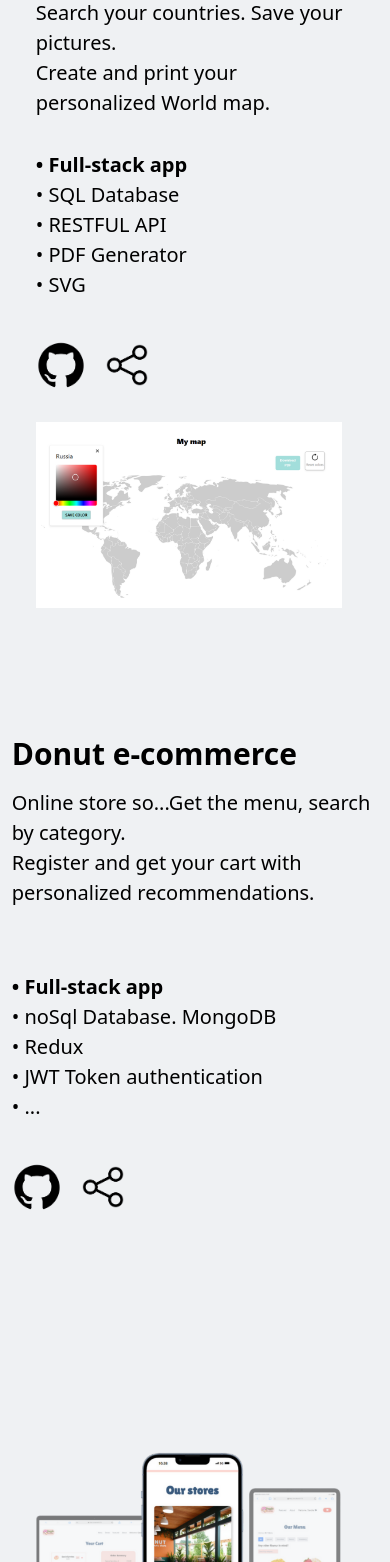
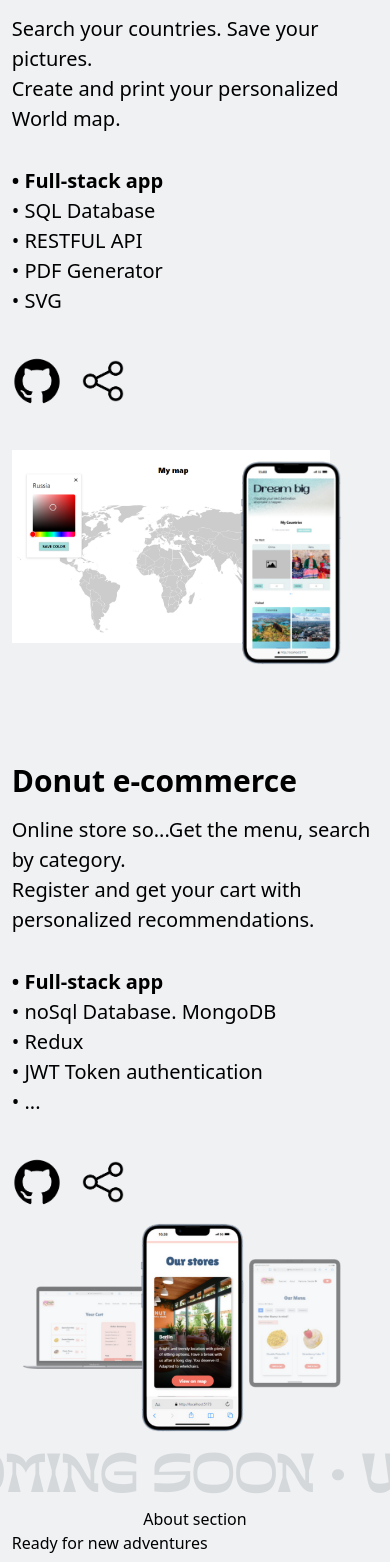
Before and after one commit to Ruthstring/Portfolio24, a React (Vite) app: page / in a window 390 px wide. Shown: the part 1961-3523 px from the top of the page. Built offline with nearby package versions, Linux system fonts and the light colour scheme.

Commit message:
changes in responsiveness. basics done. changing to contact2 branch

```diff
--- a/src/components/MoreText.jsx
+++ b/src/components/MoreText.jsx
@@ -4,7 +4,8 @@ import React,{useState,useEffect} from "react";
 const TextCarousel = () => {
     return (
       <div className="carousel-container">
-        <div className="carousel-text">
+        <div className="carousel-text text-6xl md:text-8xl lg:text-[10rem]">
+          MORE COMING SOON&nbsp;·&nbsp;WORKING HARD&nbsp;·&nbsp;LEARNING FAST&nbsp;·&nbsp;
           MORE COMING SOON&nbsp;·&nbsp;WORKING HARD&nbsp;·&nbsp;LEARNING FAST&nbsp;·&nbsp;
           MORE COMING SOON&nbsp;·&nbsp;WORKING HARD&nbsp;·&nbsp;LEARNING FAST&nbsp;·&nbsp;
           MORE COMING SOON&nbsp;·&nbsp;WORKING HARD&nbsp;·&nbsp;LEARNING FAST&nbsp;·&nbsp;
--- a/src/components/Project1.jsx
+++ b/src/components/Project1.jsx
@@ -17,9 +17,9 @@ const Project1 = () => {
   }, []);
 
   return (
-    <div className="section-container p-6">
+    <div className="section-container">
       {/* Title */}
-      <h1 className="text-6xl lg:pb-20">Projects</h1>
+      <h1 className="text-6xl pb-10 md:pb-0 lg:pb-20">Projects</h1>
 
       <div className="flex flex-col md:flex-row items-center">
 
@@ -27,21 +27,21 @@ const Project1 = () => {
       <div className="hidden 2xl:block 2xl:w-1/6"></div>
 
         {/* Project Text */}
-        <div className="project-text w-full md:w-1/2  xl:w-1/2  2xl:w-[40%]  ">
-          <h1 className="text-3xl font-bold mb-4 text-left 2xl:text-6xl">LoveTravel App</h1>
+        <div className="project-text w-full md:w-1/2  xl:w-1/2  2xl:w-[40%] pb-3 ">
+          <h1 className="text-3xl  font-bold mb-4 text-left 2xl:text-6xl">LoveTravel App</h1>
 
           <div className="flex flex-col space-y-2 text-left">
-            <p className="2xl:text-4xl">
+            <p className="2xl:text-2xl">
               Search your countries. Save your pictures.<br/> Create and print your
               personalized World map.
             </p>
             <br />
-            <div className="app-features text-left 2xl:text-4xl">
-              <p className="font-bold 2xl:text-4xl"> • Full-stack app</p>
-              <p className="2xl:text-4xl"> • SQL Database</p>
-              <p  className="2xl:text-4xl" > • RESTFUL API</p>
-              <p  className="2xl:text-4xl"  > • PDF Generator</p>
-              <p  className="2xl:text-4xl"  > • SVG</p>
+            <div className="app-features text-left 2xl:text-2xl">
+              <p className="font-bold 2xl:text-2xl"> • Full-stack app</p>
+              <p className="2xl:text-2xl"> • SQL Database</p>
+              <p  className="2xl:text-2xl" > • RESTFUL API</p>
+              <p  className="2xl:text-2xl"  > • PDF Generator</p>
+              <p  className="2xl:text-2xl"  > • SVG</p>
             </div>
             <br />
           </div>
@@ -82,13 +82,13 @@ const Project1 = () => {
             <img
               src={Img2}
               alt="Image Map"
-              className="w-[100%]  pr-3 z-10 relative transition-transform duration-500 ease-in-out hover:scale-110 hover:z-40"
+              className=" w-[90%] md:w-[100%]  pr-3 z-10 relative transition-transform duration-500 ease-in-out hover:scale-110 hover:z-40"
             />
             {/* Phone Image */}
             <img
               src={Img1}
               alt="Image Mobile"
-              className="absolute w-[60%] 2xl:w-[50%] -bottom-16 md:ml-10 -left-36 -ml-16 2xl:mt-16 2xl:-left-144 transform z-20 transition-transform duration-500 ease-in-out hover:scale-125 hover:z-50"
+              className="absolute w-52 md:w-[60%] 2xl:w-[50%] -bottom-6 md:ml-10 left-60 md:-left-36 -ml-16 2xl:mt-8 2xl:-left-96 transform z-20 transition-transform duration-500 ease-in-out hover:scale-125 hover:z-50"
             />
           </div>
         </div>
--- a/src/components/Project2.jsx
+++ b/src/components/Project2.jsx
@@ -22,7 +22,7 @@ const Project2 = () => {
   };
 
   return (
-    <div className="section-container flex flex-col md:flex-row justify-between space-y-6 md:space-y-0 lg:mt-40 min-h-screen">
+    <div className="section-container flex flex-col md:flex-row space-y-10  md:space-y-0 lg:mt-40 ">
 
       {/* Empty Column for 2XL Screens */}
       <div className="hidden 2xl:block 2xl:w-1/6"></div>
@@ -33,20 +33,20 @@ const Project2 = () => {
           Donut e-commerce
         </h1>
 
-        <div className="flex flex-col space-y-10 text-left lg:ml-4">
+        <div className="flex flex-col space-y-2 text-left lg:ml-4">
           <div className="lg:mt-20">
-            <p className="2xl:text-4xl">
+            <p className="2xl:text-2xl">
               Online store so...Get the menu, search by category.<br/> Register and
               get your cart with personalized recommendations.
             </p>
           </div>
           <br />
-          <div className="app-features text-left 2xl:text-4xl">
-            <p className="font-bold 2xl:text-4xl"> • Full-stack app</p>
-            <p className="2xl:text-4xl"> • noSql Database. MongoDB</p>
-            <p className="2xl:text-4xl"> • Redux</p>
-            <p className="2xl:text-4xl"> • JWT Token authentication</p>
-            <p className="2xl:text-4xl"> • ...</p>
+          <div className="app-features text-left 2xl:text-2xl">
+            <p className="font-bold 2xl:text-2xl"> • Full-stack app</p>
+            <p className="2xl:text-2xl"> • noSql Database. MongoDB</p>
+            <p className="2xl:text-2xl"> • Redux</p>
+            <p className="2xl:text-2xl"> • JWT Token authentication</p>
+            <p className="2xl:text-2xl"> • ...</p>
             <br />
           </div>
         </div>
@@ -81,7 +81,7 @@ const Project2 = () => {
       </div>
 
       {/* Slider Section */}
-      <div className="project-media md:w-2/3 lg:w-4/5 2xl:w-[55%] md:pl-20 lg:pl-48 flex justify-center items-center 2xl:items-start relative md:h-96 lg:h-screen">
+      <div className="project-media pt-20 md:pt-0 md:w-2/3 lg:w-4/5 2xl:w-[55%] md:pl-20 lg:pl-48 flex justify-center items-center 2xl:items-start relative md:h-[100vh] xl:h-[100vh] 2xl:h-[60vh]">
         {/* Map through images and position them */}
         {images.map((image, index) => {
           const isActive = index === activeIndex;
@@ -93,14 +93,14 @@ const Project2 = () => {
               key={index}
               src={image.src}
               alt={image.alt}
-              className={`absolute 2xl:-ml-144 transition-transform transform duration-1000 ease-in-out
+              className={`absolute 2xl:-ml-128 transition-transform transform duration-1000 ease-in-out
                  ${isActive ? "scale-125 z-30" : "opacity-50"}
-                 ${isLeft ? "translate-x-[-100px] md:translate-x-[-150px] lg:translate-x-[-250px] xl:translate-x-[-220px] 2xl:translate-x-[-400px] z-20" : ""}
-                 ${isRight ? "translate-x-[100px] md:translate-x-[150px] lg:translate-x-[250px] xl:translate-x-[220px] 2xl:translate-x-[400px] z-20" : ""}
+                 ${isLeft ? "translate-x-[-100px] md:translate-x-[-150px] lg:translate-x-[-250px] xl:translate-x-[-220px] 2xl:translate-x-[-350px] z-20" : ""}
+                 ${isRight ? "translate-x-[100px] md:translate-x-[150px] lg:translate-x-[250px] xl:translate-x-[220px] 2xl:translate-x-[350px] z-20" : ""}
               `}
               style={{
                 width: isActive ? "50%" : "40%",
-                maxHeight: "80vh", // Constrain image height to avoid overflow
+                maxHeight: "80vh",
                 cursor: "pointer",
               }}
               onMouseEnter={() => handleHover(index)}
@@ -108,113 +108,10 @@ const Project2 = () => {
           );
         })}
       </div>
+       {/* Bottom Margin on SM to Prevent Overlap */}
+       <div className="md:hidden w-full h-20 md:h-32 lg:h-48"></div>
     </div>
   );
 };
 
 export default Project2;
-
-
-// const Project2 = () => {
-//   const [activeIndex, setActiveIndex] = useState(1); // Track the center image index
-
-//   // Images array to manage the slider
-//   const images = [
-//     { src: Img1, alt: "Phone image" },
-//     { src: Img2, alt: "Laptop image" },
-//     { src: Img3, alt: "Tablet image" },
-//   ];
-
-//   // Function to handle hover and set the active image
-//   const handleHover = (index) => {
-//     setActiveIndex(index);
-//   };
-
-//   return (
-//     <div className="section-container flex flex-col md:flex-row justify-between space-y-6 md:space-y-0 lg:mt-40 min-h-screen">
-//       {/* Text Section */}
-//       <div className="project-text w-full md:w-1/3 h-auto">
-//         <h1 className="lg:absolute text-3xl 2xl:text-6xl font-bold mb-4 text-left lg:ml-4">
-//           Donut e-commerce
-//         </h1>
-
-//         <div className="flex flex-col space-y-10 text-left lg:ml-4">
-//           <div className="lg:mt-20">
-//             <p>
-//               Online store so...Get the menu, search by category. Register and
-//               get your cart with personalized recommendations.
-//             </p>
-//           </div>
-//           <br />
-//           <div className="app-features text-left">
-//             <p className="font-bold"> • Full-stack app</p>
-//             <p> • noSql Database. MongoDB</p>
-//             <p> • Redux</p>
-//             <p> • JWT Token authentication</p>
-//             <p> • ...</p>
-//             <br />
-//           </div>
-//         </div>
-
-//         {/* Logos Section */}
-//         <div className="logos-container mt-4 flex space-x-4 lg:ml-4">
-//           <a
-//             href="https://github.com/Ruthstring"
-//             className="text-blue-500 underline"
-//             target="_blank"
-//             rel="noopener noreferrer"
-//           >
-//             <img
-//               src={GitHub_logo}
-//               className="max-w-[50px] max-h-[50px] hover:shadow-custom-pink hover:rounded-full hover:scale-110"
-//               alt="GitHub Logo"
-//             />
-//           </a>
-//           <a
-//             href="https://your-link.com"
-//             className="text-blue-500 underline"
-//             target="_blank"
-//             rel="noopener noreferrer"
-//           >
-//             <img
-//               src={Link_logo}
-//               className="max-w-[50px] max-h-[50px] hover:shadow-custom-blue hover:rounded-full hover:scale-110"
-//               alt="Link Logo"
-//             />
-//           </a>
-//         </div>
-//       </div>
-
-//       {/* Slider Section */}
-//       <div className="project-media md:w-2/3 lg:w-4/5  md:pl-20 lg:pl-48 flex justify-center items-center relative md:h-96 lg:h-screen">
-//         {/* Map through images and position them */}
-//         {images.map((image, index) => {
-//           const isActive = index === activeIndex;
-//           const isLeft = index === (activeIndex - 1 + images.length) % images.length;
-//           const isRight = index === (activeIndex + 1) % images.length;
-
-//           return (
-//             <img
-//               key={index}
-//               src={image.src}
-//               alt={image.alt}
-//               className={`absolute transition-transform transform duration-1000 ease-in-out
-//                  ${isActive ? "scale-125 z-30" : "opacity-50"}
-//                  ${isLeft ? "translate-x-[-100px] md:translate-x-[-150px] lg:translate-x-[-250px] xl:translate-x-[-220px] 2xl:translate-x-[-400px] z-20" : ""}
-//                  ${isRight ? "translate-x-[100px] md:translate-x-[150px] lg:translate-x-[250px] xl:translate-x-[220px] 2xl:translate-x-[400px] z-20" : ""}
-//               `}
-//               style={{
-//                 width: isActive ? "50%" : "40%",
-//                 maxHeight: "80vh", // Constrain image height to avoid overflow
-//                 cursor: "pointer",
-//               }}
-//               onMouseEnter={() => handleHover(index)}
-//             />
-//           );
-//         })}
-//       </div>
-//     </div>
-//   );
-// };
-
-// export default Project2;
--- a/src/index.css
+++ b/src/index.css
@@ -228,7 +228,7 @@ h3{
 .project-media {
   position: relative;
   width: 100%;
-  height: 100%;
+
 }
 
 .project-img {
@@ -250,33 +250,28 @@ h3{
 /* Ensure the container spans the full width of the screen */
 .carousel-container {
   width: 100vw;
+
   overflow: hidden;
   white-space: nowrap;
   position: relative;
 }
 
-/* Style the scrolling text */
-.carousel-container {
-  width: 100vw;
-  overflow: hidden;
-  white-space: nowrap;
-  position: relative;
-}
+
+
 
 /* Style the scrolling text */
 .carousel-text {
   font-family: "kooka-light-expanded";
   display: inline-block;
   text-transform: uppercase;
-  font-size: 3.5rem;
   font-weight: bold;
   white-space: nowrap;
-  margin-top: 50px;
-  animation: scroll-text 60s linear infinite;
+
+  animation: scroll-text 200s linear infinite;
   letter-spacing: 0.1rem;
   color: #d5d8db;
   /* Repeat the text to ensure it fills the space */
-  width: max-content; /* Ensures the text can overflow beyond container */
+  width: max-content;
 }
 
 /* Keyframes for the scrolling animation */
--- a/tailwind.config.js
+++ b/tailwind.config.js
@@ -25,7 +25,7 @@ export default {
           '128': '32rem',  // 512px
           '144': '36rem',  // 576px
           '160': '40rem',  // 640px
-          // Add more as needed
+
         }
 
       },
```
